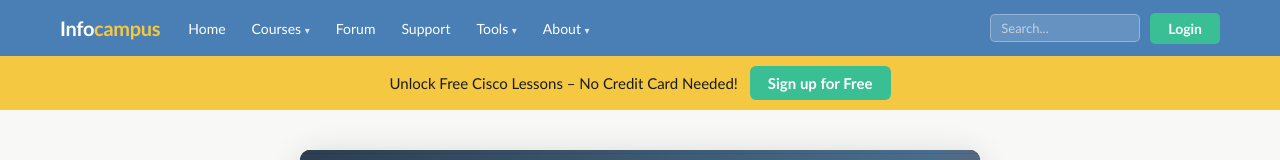
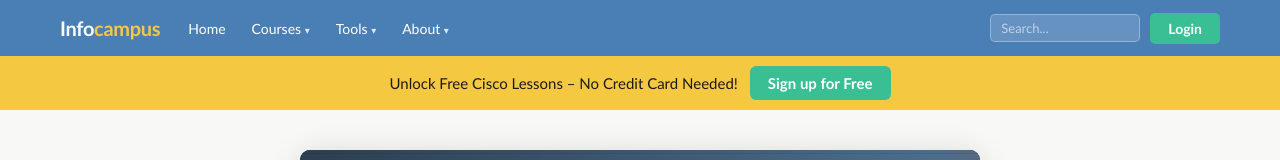
Before and after one commit to Pranavrkvtk/infocampus, a React (Create React App) app: page / in a window 1280 px wide. Shown: the top 160 px of the page. Built offline with nearby package versions, Linux system fonts and the light colour scheme.

Commit message:
here forum and support removed from the navbar

```diff
--- a/src/components/Navbar.jsx
+++ b/src/components/Navbar.jsx
@@ -248,15 +248,8 @@ function DesktopMenu({ searchVal, setSearchVal, openMenu, toggle, cisco, setCisc
         ))}
       </NavDropdown>
 
-      {/* Forum */}
-      <Link to="/forum" onClick={handleNavigation} style={{ textDecoration: "none" }}>
-        <button className="nav-btn">Forum</button>
-      </Link>
 
-      {/* Support */}
-      <Link to="/support" onClick={handleNavigation} style={{ textDecoration: "none" }}>
-        <button className="nav-btn">Support</button>
-      </Link>
+
 
       {/* Tools */}
       <NavDropdown name="tools" label="Tools" openMenu={openMenu} toggle={toggle} closeAllMenus={closeAllMenus}>
@@ -380,15 +373,8 @@ function MobileMenu({ searchVal, setSearchVal, openMenu, toggle, cisco, setCisco
         </div>
       ))}
 
-      {/* Forum */}
-      <Link to="/forum" onClick={handleNavigation} style={{ textDecoration: "none" }}>
-        <div style={rowStyle}>Forum</div>
-      </Link>
 
-      {/* Support */}
-      <Link to="/support" onClick={handleNavigation} style={{ textDecoration: "none" }}>
-        <div style={rowStyle}>Support</div>
-      </Link>
+
 
       {/* Tools */}
       <div style={rowStyle} onClick={() => toggle("tools")}>
```
